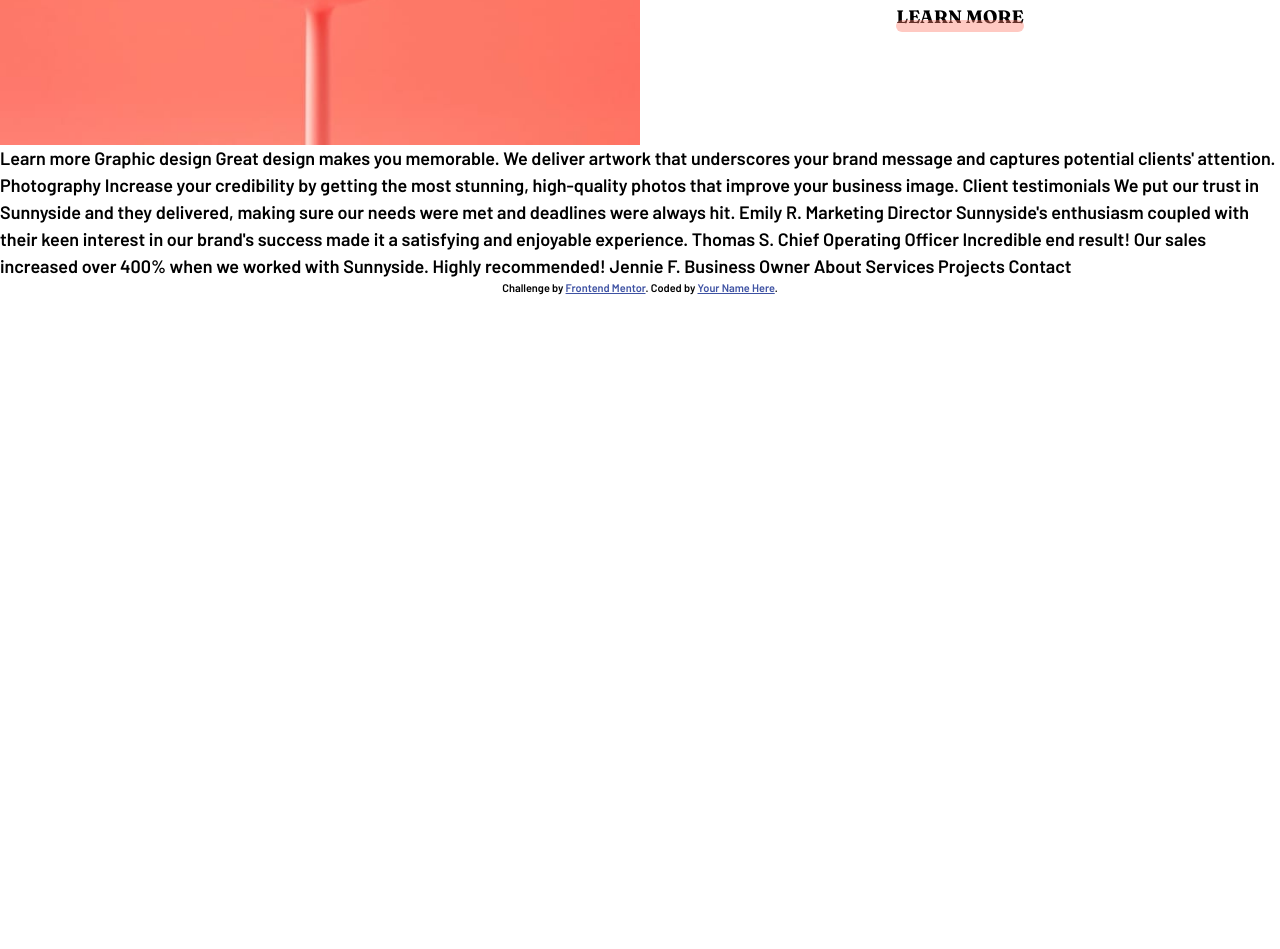
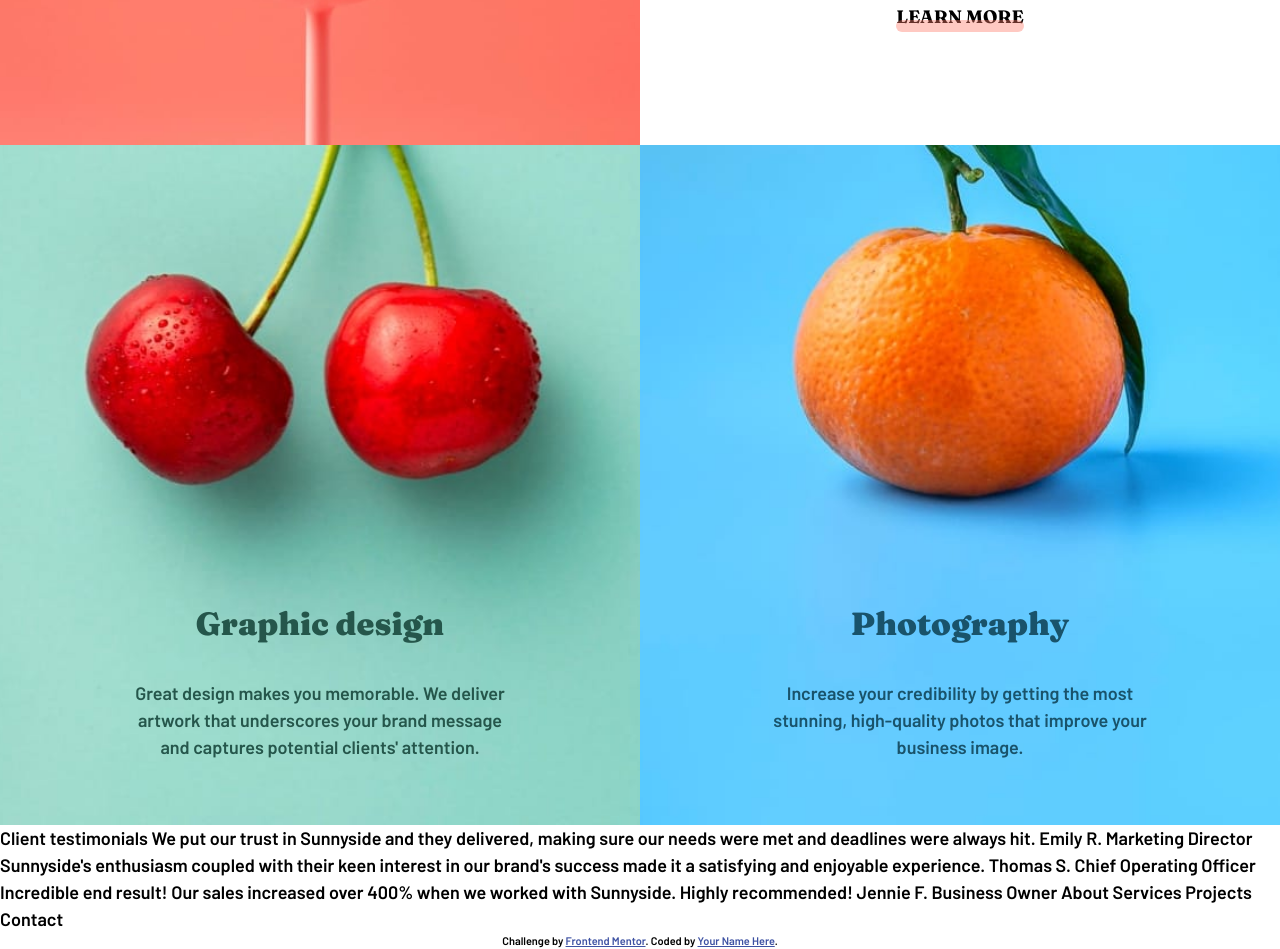
Before and after one commit to Joelzor/sunnyside, a plain HTML site: page index.html in a window 1280 px wide. Shown: the part 1720-2669 px from the top of the page. Before the commit the page ends 2016 px from the top, so only its background shows below. Drawn offline with Linux system fonts and the light colour scheme.

Commit message:
design section

```diff
--- a/index.html
+++ b/index.html
@@ -110,12 +110,31 @@
       </div>
     </section>
 
-    Learn more Graphic design Great design makes you memorable. We deliver
-    artwork that underscores your brand message and captures potential clients'
-    attention. Photography Increase your credibility by getting the most
-    stunning, high-quality photos that improve your business image. Client
-    testimonials We put our trust in Sunnyside and they delivered, making sure
-    our needs were met and deadlines were always hit. Emily R. Marketing
+    <!-- design section -->
+    <section class="column">
+      <div class="graphic-design">
+        <div class="design__container">
+          <h3 class="graphic-design__heading">Graphic design</h3>
+          <p class="graphic-design__text">
+            Great design makes you memorable. We deliver artwork that
+            underscores your brand message and captures potential clients'
+            attention.
+          </p>
+        </div>
+      </div>
+      <div class="photography">
+        <div class="design__container">
+          <h3 class="photography__heading">Photography</h3>
+          <p class="photography__text">
+            Increase your credibility by getting the most stunning, high-quality
+            photos that improve your business image.
+          </p>
+        </div>
+      </div>
+    </section>
+
+    Client testimonials We put our trust in Sunnyside and they delivered, making
+    sure our needs were met and deadlines were always hit. Emily R. Marketing
     Director Sunnyside's enthusiasm coupled with their keen interest in our
     brand's success made it a satisfying and enjoyable experience. Thomas S.
     Chief Operating Officer Incredible end result! Our sales increased over 400%
--- a/style.css
+++ b/style.css
@@ -163,7 +163,7 @@ h6 {
 
 .services__detail {
   text-align: center;
-  padding: 4rem 2rem;
+  padding: 6rem 2rem 8rem 2rem;
 }
 
 .services__heading {
@@ -198,6 +198,67 @@ h6 {
 
 .services__link-underline--red {
   background-color: var(--primary-red);
+}
+
+/* design section */
+.graphic-design {
+  background-image: url("./images/mobile/image-graphic-design.jpg");
+  height: 85vh;
+  object-fit: cover;
+  background-size: cover;
+  background-position: 50% 75%;
+  text-align: center;
+  display: flex;
+  flex-direction: column;
+  justify-content: end;
+}
+
+.photography {
+  background-image: url("./images/mobile/image-photography.jpg");
+  height: 85vh;
+  object-fit: cover;
+  background-size: cover;
+  background-position: 50% 75%;
+  display: flex;
+  flex-direction: column;
+  justify-content: end;
+}
+
+.design__container {
+  text-align: center;
+  padding: 4rem 2rem;
+}
+
+.graphic-design__heading {
+  color: var(--primary-cyan);
+  font-weight: 900;
+  margin-bottom: 2rem;
+  font-size: 2rem;
+}
+
+.graphic-design__text {
+  color: var(--primary-cyan);
+}
+
+.photography__heading {
+  color: var(--primary-blue);
+  font-weight: 900;
+  margin-bottom: 2rem;
+  font-size: 2rem;
+}
+
+.photography__text {
+  color: var(--primary-blue);
+}
+
+@media (min-width: 484px) {
+  .graphic-design {
+    background-position: 50% 50%;
+  }
+
+  .photography {
+    background-position: 50% 40%;
+  }
 }
 
 @media (min-width: 768px) {
@@ -269,10 +330,26 @@ h6 {
     margin: -10px 0;
     width: 8rem;
   }
+
+  /* design section */
+  .graphic-design {
+    background-image: url("./images/desktop/image-graphic-design.jpg");
+    width: 50%;
+  }
+
+  .photography {
+    background-image: url("./images/desktop/image-photography.jpg");
+    width: 50%;
+  }
 }
 
 @media (min-width: 1048px) {
   .services__detail {
     padding: 0 7rem;
   }
+
+  .design__container {
+    text-align: center;
+    padding: 4rem 8rem;
+  }
 }
```
